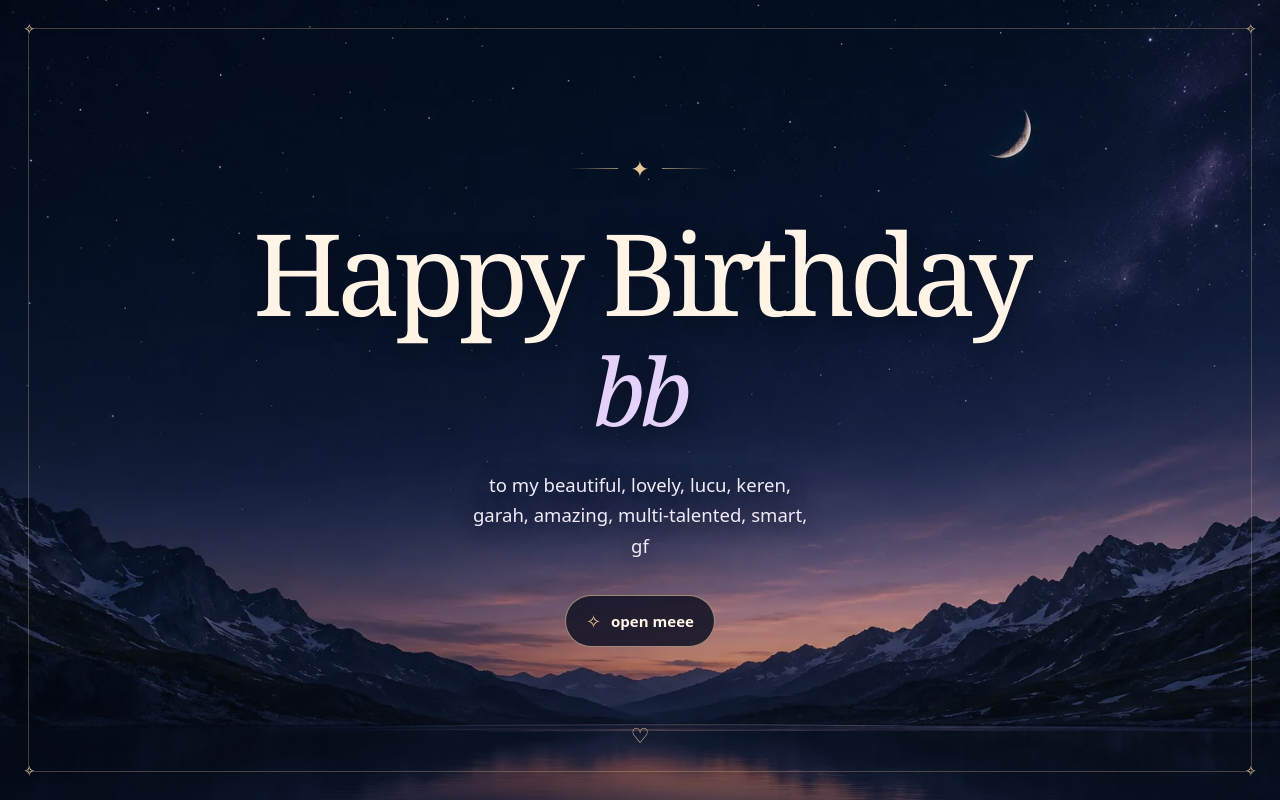
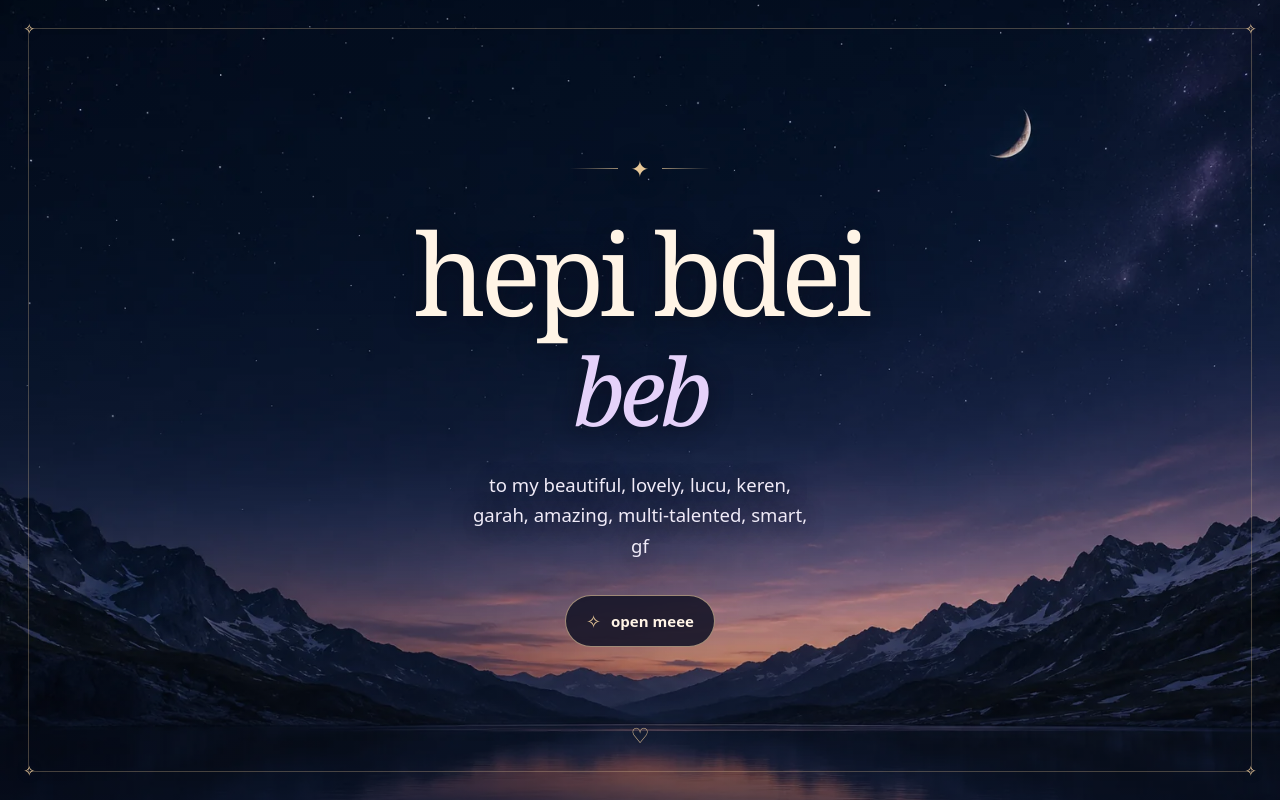
Before and after one commit to gioleylee/bday-web, a plain HTML site: page index.html in a window 1280 px wide. Drawn offline with Linux system fonts and the light colour scheme.

Commit message:
Update birthday greeting text in index.html

```diff
--- a/index.html
+++ b/index.html
@@ -15,7 +15,7 @@
 
       <section class="greeting" aria-labelledby="greeting-title">
         <div class="star-divider" aria-hidden="true"><span>✦</span></div>
-        <h1 id="greeting-title">Happy Birthday <span>bb</span></h1>
+        <h1 id="greeting-title">hepi bdei <span>beb</span></h1>
         <p>to my beautiful, lovely, lucu, keren, garah, amazing, multi-talented, smart, <br class="wide-only"> gf </p>
         <a class="note-link" href="#birthday-note">
           <span aria-hidden="true">✧</span> open meee
```
